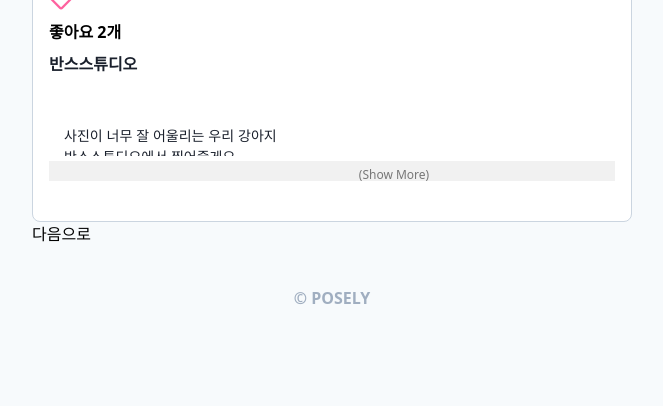
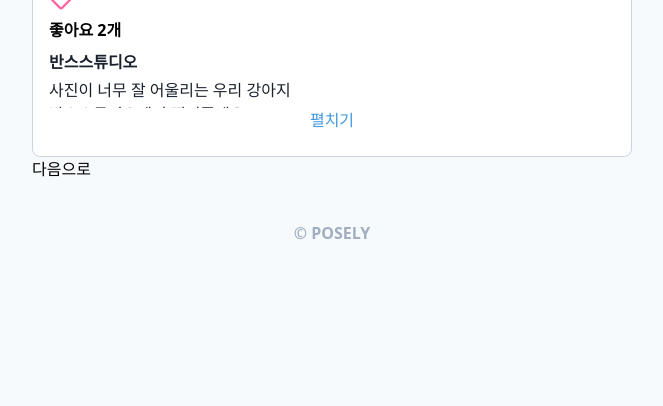
Before and after one commit to seongryeol-han/posely, a Django app: page / in a window 1280 px wide. Shown: the part 607-1013 px from the top of the page, without its empty margins (308-971 px from the left). After the commit the page ends 846 px from the top, so only its background shows below. Run offline with Django 3.2, Linux system fonts and the light colour scheme; data comes from the database, SQL or seed files in the repository; style sheets or scripts are compiled from the project's sources; some libraries are stand-ins or nearby versions.

Commit message:
0716_folding unfolding

```diff
--- a/assets/scss/styles.scss
+++ b/assets/scss/styles.scss
@@ -89,3 +89,10 @@
 .hidden {
     display: none;
 }
+
+
+#profile-description
+.show-more-height {
+    height: 30px;
+    overflow:hidden;
+}
--- a/templates/base.html
+++ b/templates/base.html
@@ -113,13 +113,15 @@
     });
 
     function AAA(){
-      if($(".text").hasClass("show-more-height")) {
-            $(this).text("(Show Less)");
-        } else {
-            $(this).text("(Show More)");
+      var pk = $(this).attr('name')
+
+      if($(".text-"+pk).hasClass("show-more-height")) {
+            //$(this).text("");
+        //} else {
+            $(this).text("");
         }
 
-        $(".text").toggleClass("show-more-height");
+        $(".text-"+pk).toggleClass("show-more-height");
     }
 
 
--- a/templates/mixins/concept/concept_card.html
+++ b/templates/mixins/concept/concept_card.html
@@ -2,10 +2,9 @@
         <div class="flex items-center">
             <div class="font-semibold text-20px mr-3" style="color:#1a202c;" >{{concept}}</div>
         </div>
-        <div class="flex items-center">
+        <a href="{% url "concepts:detail" concept.pk %}" class="flex items-center">
             <p class="px-2 pt-1 font-semibold text-sm text-blue-500 "> 컨셉 예약 </p>
-
-        </div>
+        </a>
     </div>
 
     <div class="swiper-container">
--- a/templates/mixins/studio/studio_card.html
+++ b/templates/mixins/studio/studio_card.html
@@ -1,17 +1,7 @@
 <style type="text/css">
-#profile-description {
-    width: 690px; margin-top: 50px; position:relative;
-}
-#profile-description .text {
-    width: 660px; margin-bottom: 5px; color: #777; padding: 0 15px; position:relative; font-family: Arial; font-size: 14px; display: block;
-}
-#profile-description .show-more {
-    width: 690px; color: #777; position:relative; font-size: 12px; padding-top: 5px; height: 20px; text-align: center; background: #f1f1f1; cursor: pointer;
-}
-#profile-description .show-more:hover {
-    color: #1779dd;
-}
+
 #profile-description .show-more-height { height: 30px; overflow:hidden; }
+
 </style>
 
 
@@ -26,7 +16,7 @@
                 <a href="{% url 'studios:profile' studio.pk%}">
                     <div class="mx-3 font-semibold text-sm" style="color:#1a202c;" >{{studio}}</div>
                 </a>
-                <div class="mx-3 font-semibold text-xxs text-blue-500" ><i class="fas fa-map-marker-alt"></i> {{studio.addr_short}}</div>
+                <div class="mx-3 text-xs text-blue-500" ><i class="fas fa-map-marker-alt"></i> {{studio.addr_short}}</div>
             </div>
         </div>
 
@@ -75,17 +65,17 @@
 
     </div>
 
-    <div class="overflow-auto mt-0.5 mx-4 mb-6 small:mb-0">
+    <div class="mt-0.5 mx-4 mb-6 small:mb-0">
 
             <p id="count-{{ studio.pk }}" class="font-extrabold mt-1 mb-2 text-sm">
                 좋아요&nbsp;{{ studio.likes_user.all.count }}개
             </p>
 
-            <div class="overflow-auto mt-0.5 mb-4 small:mb-0">
+            <div class="w-full mt-0.5 mb-4 small:mb-0">
                 <div class="font-semibold text-sm mb-1" style="color:#1a202c;" >{{studio}}</div>
                 <div id="profile-description">
-                    <div class="text show-more-height text-sm" style="color:#1a202c;" >{{studio.introduction | linebreaksbr}}</div>
-                    <div class="show-more">(Show More)</div>
+                    <div class="text-{{studio.pk }} show-more-height text-sm" style="color:#1a202c;" >{{studio.introduction | linebreaksbr}}</div>
+                    <div name="{{ studio.pk }}" class="show-more text-sm text-blue-500 text-center cursor-pointer">펼치기</div>
                 </div>
             </div>
     </div>
```
